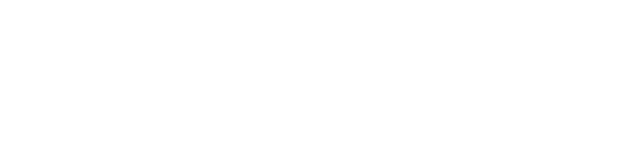
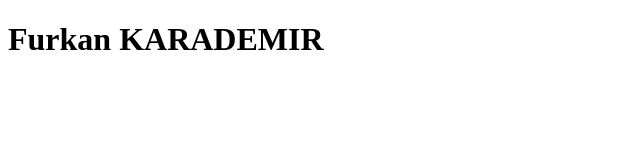
Before and after one commit to furkanKrdmr/my-super-website, a plain HTML site: page index.html in a window 1280 px wide. Shown: the whole page, without its empty margins (0-640 px from the left). Drawn offline with Linux system fonts and the light colour scheme.

Commit message:
modif sur le index

```diff
--- a/index.html
+++ b/index.html
@@ -2,9 +2,10 @@
 <html>
   <head>
     <meta charset="UTF-8">
-    <title>title</title>
+    <title>title 11</title>
   </head>
   <body>
+    <h1>Furkan KARADEMIR</h1>
 
   </body>
 </html>
```
